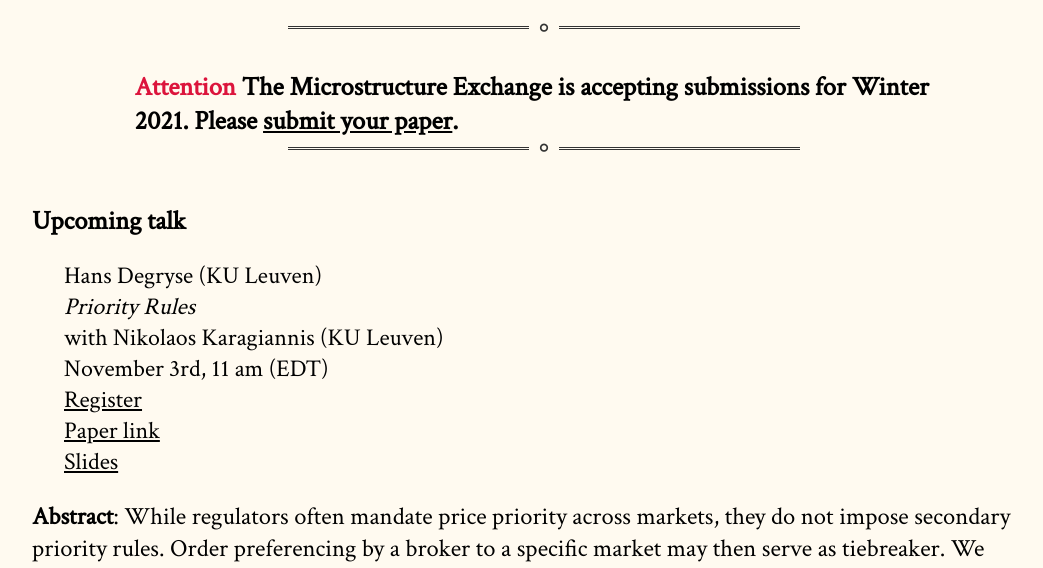
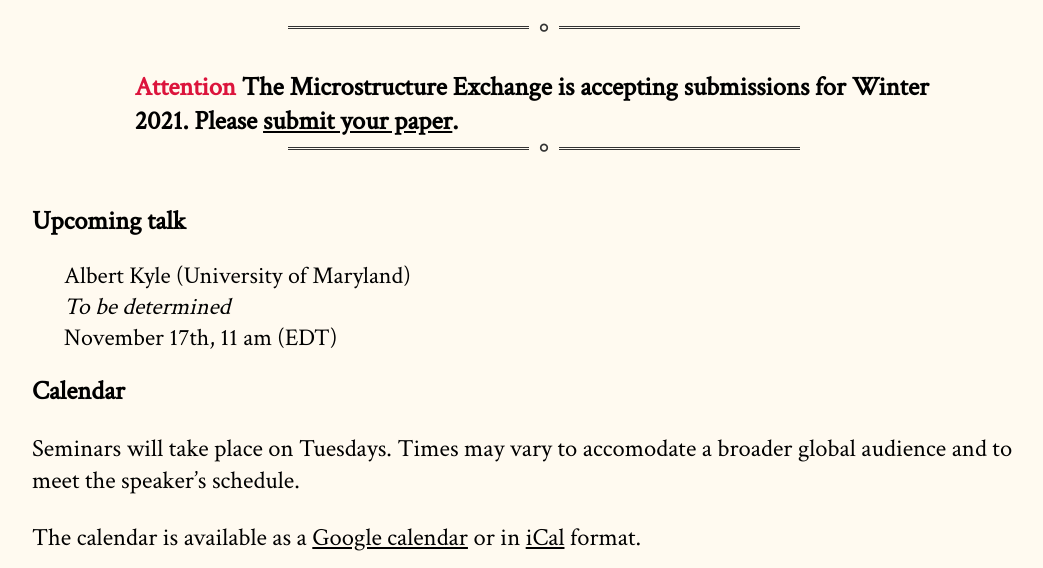
Before and after one commit to cpfiffer/microstructure.exchange, a Jekyll site: the page built from index.md, in a window 1280 px wide and 1400 px high, scrolled down 435 px. Shown: the top 568 px of the window, without its empty margins (96-1139 px from the left). Built offline with Jekyll 4.4.1, drawn with Linux system fonts in a browser that asks for light colours; some web fonts are replaced; some of the changed text lies outside the part shown.

Commit message:
Set up Pete

```diff
--- a/_config.yml
+++ b/_config.yml
@@ -11,11 +11,11 @@ github:
   owner_name: Cameron Pfiffer
 
 speaker-info:
-  speaker-name: Hans Degryse (KU Leuven)
-  speaker-paper: "Priority Rules"
-  coauthors: "Nikolaos Karagiannis (KU Leuven)"
-  speaker-date: November 3rd, 11 am (EDT)
+  speaker-name: Albert Kyle (University of Maryland)
+  speaker-paper: "To be determined"
+  # coauthors: "Nikolaos Karagiannis (KU Leuven)"
+  speaker-date: November 17th, 11 am (EDT)
   # discussant: "Gideon Saar (Cornell University)"
-  paper-link: papers/priority rules - Microstructure Exchange.pdf
-  webinar-link: https://stockholmuniversity.zoom.us/webinar/register/WN_9jxmD91aQ6K3sSa3V7tbtw
-  slides-link: /slides/Priority-rules-MicrostructureExchange-final.pdf
+  # paper-link: papers/priority rules - Microstructure Exchange.pdf
+  # webinar-link: https://stockholmuniversity.zoom.us/webinar/register/WN_9jxmD91aQ6K3sSa3V7tbtw
+  # slides-link: /slides/Priority-rules-MicrostructureExchange-final.pdf
--- a/index.md
+++ b/index.md
@@ -18,7 +18,7 @@ Speakers will be invited to present their work over Zoom. Seminars will last 45
 
 {% include upcoming-speaker.html %}
 
-**Abstract**: While regulators often mandate price priority across markets, they do not impose secondary priority rules. Order preferencing by a broker to a specific market may then serve as tiebreaker. We compare order preferencing, modeled as price-broker-time priority (PBT), to price-time priority (PT). The secondary priority rule determines a limit order's execution probability, and hence investors' choice between limit and market orders. When the tick is tight relative to the dispersion in investors' valuations, trading rates are higher with PBT whereas investor welfare is higher with PT. The opposite holds for wide ticks. Our model has empirical and regulatory implications regarding market fragmentation.
+<!-- **Abstract**: While regulators often mandate price priority across markets, they do not impose secondary priority rules. Order preferencing by a broker to a specific market may then serve as tiebreaker. We compare order preferencing, modeled as price-broker-time priority (PBT), to price-time priority (PT). The secondary priority rule determines a limit order's execution probability, and hence investors' choice between limit and market orders. When the tick is tight relative to the dispersion in investors' valuations, trading rates are higher with PBT whereas investor welfare is higher with PT. The opposite holds for wide ticks. Our model has empirical and regulatory implications regarding market fragmentation.  -->
 
 ## Calendar
 
```
Also changed, not shown: other parts of index.md (+1 -0 lines).
